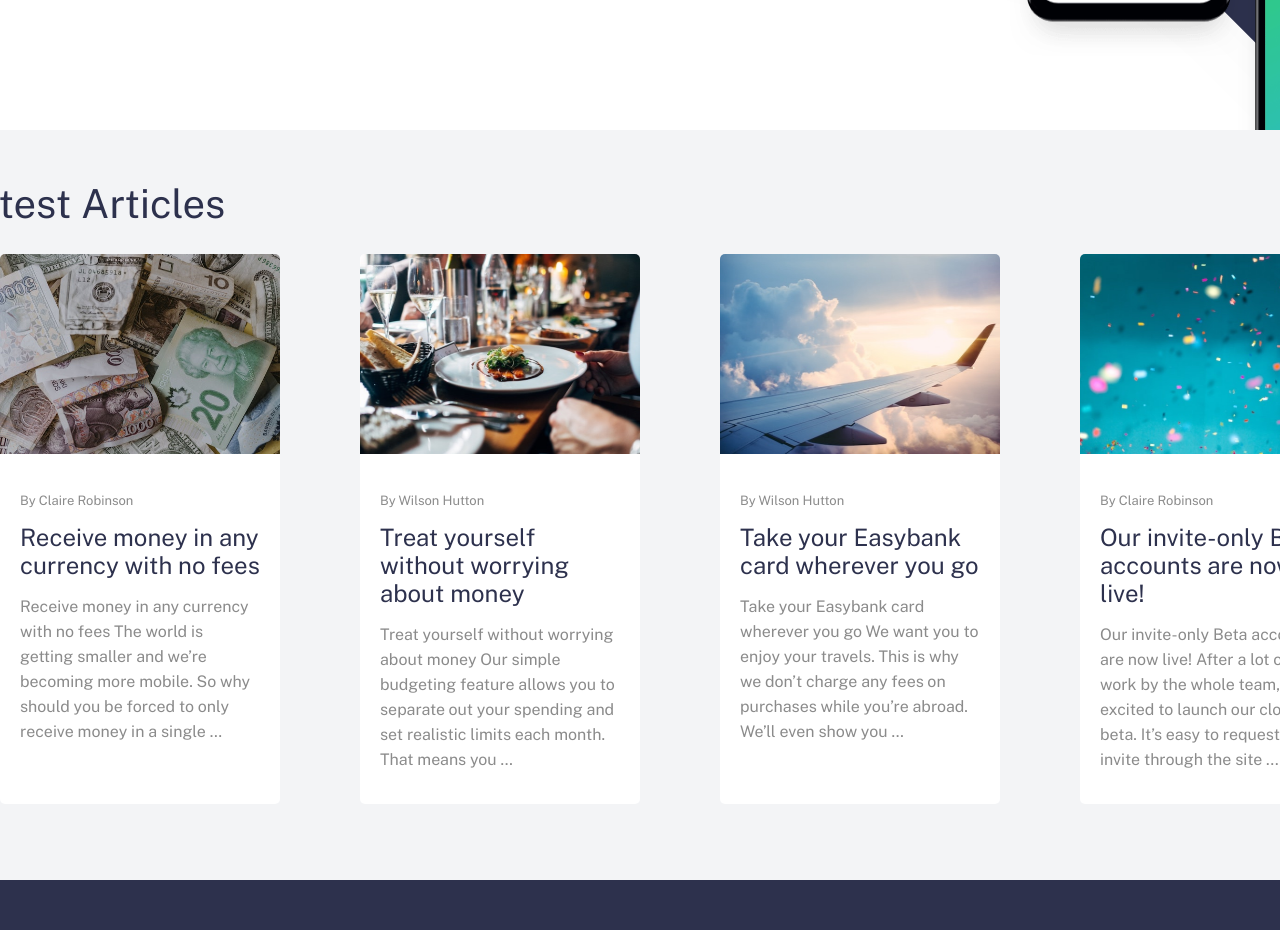
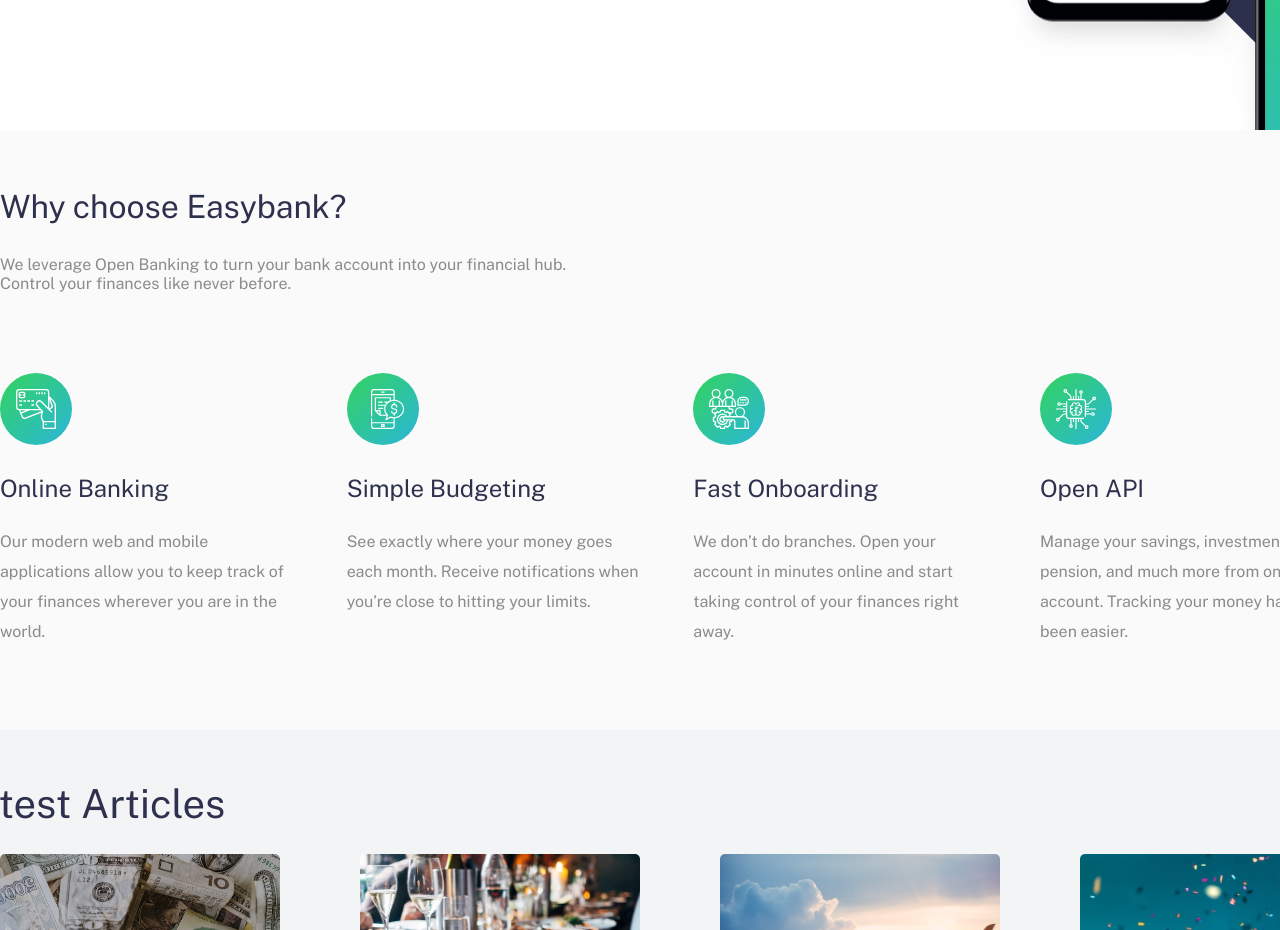
Before and after one commit to netotorres1/EasyBank, a React (Create React App) app: page / in a window 1280 px wide. Shown: the part 640-1570 px from the top of the page. Built offline with nearby package versions, Linux system fonts and the light colour scheme.

Commit message:
corrigidos os bugs

```diff
--- a/src/App.js
+++ b/src/App.js
@@ -9,7 +9,7 @@
     <div className="App">
       <Navbar />
       <RequestInvite />
-
+      <WhyChooseEasyBank />
       <LastArticles />
       <Footer />
     </div>
--- a/src/components/Footer/Footer.jsx
+++ b/src/components/Footer/Footer.jsx
@@ -14,11 +14,11 @@
             <div className='containericons'>
                 <img className='footerlogo' src={logo} />
                 <div className='icons'>
-                    <img className='footericon' src={facebook} />
-                    <img className='footericon' src={youtube} />
-                    <img className='footericon' src={twitter} />
-                    <img className='footericon' src={pinterest} />
-                    <img className='footericon' src={instagram} />
+                    <img alt='facebook' className='footericon' src={facebook} />
+                    <img alt='youtube' className='footericon' src={youtube} />
+                    <img alt='twitter' className='footericon' src={twitter} />
+                    <img alt='pinterest' className='footericon' src={pinterest} />
+                    <img alt='instagram' className='footericon' src={instagram} />
                 </div>
             </div>
             <div className='containerlists'>
--- a/src/components/LastetArticles/LastArticles.jsx
+++ b/src/components/LastetArticles/LastArticles.jsx
@@ -11,7 +11,7 @@
         <h1 className='titlecontainer'>Latest Articles</h1>
         <div className='containerarticles'>
             <div className='Article'>
-                <img className='ArticleImg' src={imagecurrenci} />
+                <img alt='' className='ArticleImg' src={imagecurrenci} />
                 <div className='articlecontent'>
 
                     <p className='ArticleSpan'>By Claire Robinson</p>
@@ -22,7 +22,7 @@
                 </div>
             </div>
             <div className='Article'>
-                <img className='ArticleImg' src={imagerestaurant} />
+                <img alt='' className='ArticleImg' src={imagerestaurant} />
                 <div className='articlecontent'>
 
                     <p className='ArticleSpan'>By Wilson Hutton</p>
@@ -33,7 +33,7 @@
                 </div>
             </div>
             <div className='Article'>
-                <img className='ArticleImg' src={imageplane} />
+                <img alt='' className='ArticleImg' src={imageplane} />
                 <div className='articlecontent'>
 
                     <p className='ArticleSpan'>By Wilson Hutton</p>
@@ -44,7 +44,7 @@
                 </div>
             </div>
             <div className='Article'>
-                <img className='ArticleImg' src={imageconfetti} />
+                <img alt='' className='ArticleImg' src={imageconfetti} />
                 <div className='articlecontent'>
 
                     <p className='ArticleSpan'>By Claire Robinson</p>
--- a/src/components/RequestInvite/RequestInvite.jsx
+++ b/src/components/RequestInvite/RequestInvite.jsx
@@ -7,8 +7,8 @@
   return (
     <div className='ContainerResquestInvite'>
       <div className='ContainerImagesMobile'>
-            <img className='introDesktopMobile' src={bgIntroDesktop} />
-            <img className='imageMorckupsMobile' src={imageMorckups} />
+            <img alt='' className='introDesktopMobile' src={bgIntroDesktop} />
+            <img alt='' className='imageMorckupsMobile' src={imageMorckups} />
         </div>
         <div className='ContainerTexts'>
             <h1 className='Title'>Next generation digital banking</h1>
@@ -19,8 +19,8 @@
             <button className='btn'>Request Invite</button>
         </div>
         <div className='ContainerImages'>
-            <img className='introDesktop' src={bgIntroDesktop} />
-            <img className='imageMorckups' src={imageMorckups} />
+            <img alt='' className='introDesktop' src={bgIntroDesktop} />
+            <img alt='' className='imageMorckups' src={imageMorckups} />
         </div>
     </div>
   )
--- a/src/components/WhyChooseEasyBank/WhyChooseEasyBank.jsx
+++ b/src/components/WhyChooseEasyBank/WhyChooseEasyBank.jsx
@@ -18,7 +18,7 @@
 
             <div className='ContainerEasyBank'>
                 <div className='ItemEasyBank'>
-                    <img className='ItemImg' src={Online} />
+                    <img alt='icon' className='ItemImg' src={Online} />
                     <h2 className='ItemTitle'>Online Banking</h2>
                     <p className='ItemP'>
                         Our modern web and mobile applications allow you to keep track of your finances
@@ -26,7 +26,7 @@
                     </p>
                 </div>
                 <div  className='ItemEasyBank'>
-                    <img className='ItemImg' src={budgeting} />
+                    <img alt='icon' className='ItemImg' src={budgeting} />
                     <h2 className='ItemTitle'>Simple Budgeting</h2>
                     <p className='ItemP'>
                         See exactly where your money goes each month. Receive notifications when you’re
@@ -34,7 +34,7 @@
                     </p>
                 </div>
                 <div  className='ItemEasyBank'>
-                <img className='ItemImg' src={onBoarding} />
+                <img alt='icon' className='ItemImg' src={onBoarding} />
                     <h2 className='ItemTitle'>Fast Onboarding</h2>
                     <p className='ItemP'>
                         We don’t do branches. Open your account in minutes online and start taking control
@@ -42,7 +42,7 @@
                     </p>
                 </div>
                 <div  className='ItemEasyBank'>
-                <img className='ItemImg' src={OpenApi} />
+                <img alt='icon' className='ItemImg' src={OpenApi} />
                     <h2 className='ItemTitle'>Open API</h2>
                     <p className='ItemP'>
                         Manage your savings, investments, pension, and much more from one account. Tracking
```
